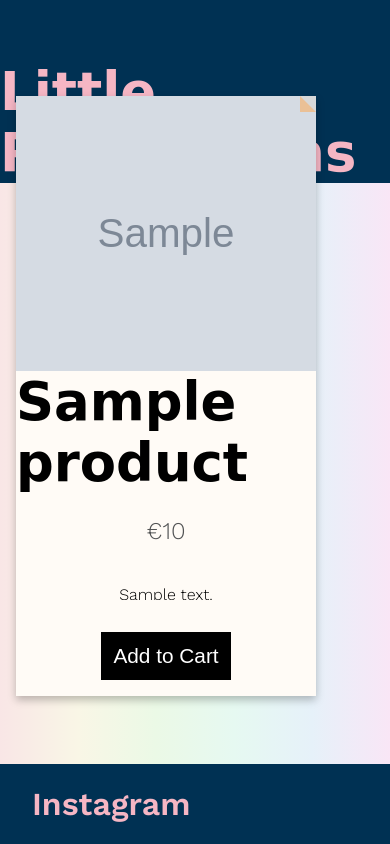
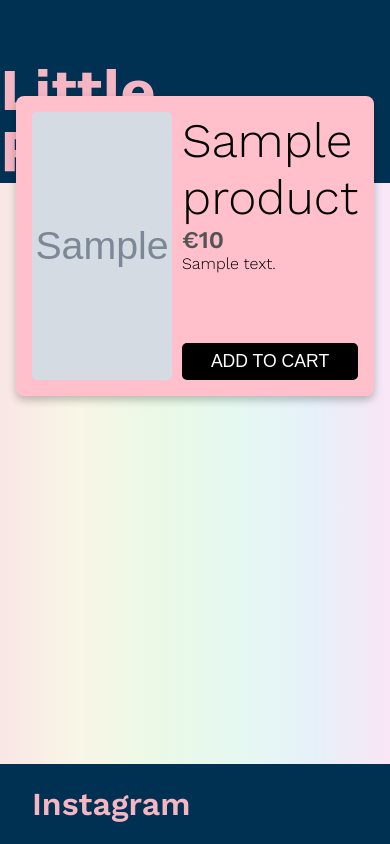
Before and after one commit to CommandReverse/django-ecommerce, a Django app: template templates/store/home.html in a window 390 px wide. Run offline with Django 3.2, Linux system fonts and the light colour scheme; the template is opened without the code that fills it: most values are stand-ins (such as "Sample title", 1, 10 or a date in 2020); grey boxes marked "Sample" are stand-in pictures; some web fonts are replaced.

Commit message:
updated card design, line clamping need to be fixed. Mobile version needs to be made too

```diff
--- a/static/css/style.css
+++ b/static/css/style.css
@@ -41,7 +41,6 @@ body {
   margin: 0;
   background-size: cover;
   font-family: "Work Sans", sans-serif;
-  font-weight: 400;
 }
 
 .container {
@@ -111,63 +110,69 @@ footer .links {
 }
 
 .card {
-  display: flex;
-  flex-direction: column;
-  flex-shrink: 1;
-  place-items: center;
-  max-width: 300px;
-  max-height: 600px;
+  display: grid;
+  grid-template-areas:
+    "img . title"
+    "img . price"
+    "img . description"
+    "img . button";
+  grid-template-columns: 1fr 10px 1fr;
+  grid-template-rows: 1fr 1fr 5fr 1fr;
+  align-content: space-between;
+  max-width: 600px;
+  max-height: 300px;
   position: relative;
   margin: 1rem;
-  padding: 0;
-  background-color: var(--card);
+  padding: 1rem;
+  border-radius: 0.5rem;
+  background-color: pink;
   box-shadow: 0 4px 8px 0 var(--shadow);
 }
 
-.card * {
-  padding: 0;
+.product-title {
+  grid-area: title;
+  color: black;
+  font-weight: 500;
+  font-size: 3rem;
+  text-decoration: none;
 }
 
-.card::before {
-  content: "";
-  position: absolute;
-  top: 0;
-  right: 0;
-  border-width: 0 16px 16px 0;
-  border-style: solid;
-  border-color: var(--card-before) var(--card-after);
-}
-
-.card .title a {
-  text-decoration: none;
-  color: black;
-}
-
-.price {
+.product-price {
+  grid-area: price;
+  margin: 0;
+  padding: 0;
   color: var(--price);
   font-size: 1.5em;
+  font-weight: 600;
 }
 
 .product-image {
+  grid-area: img;
+  border-radius: 5px;
   width: 100%;
-  height: 360px;
+  height: 100%;
 }
 
 .product-information {
+  grid-area: description;
+  display: -webkit-box;
+  -webkit-line-clamp: 6;
+  -webkit-box-orient: vertical;
   overflow: hidden;
   text-overflow: ellipsis;
+  margin-top: 0;
 }
 
 .card-button {
+  grid-area: button;
+  font-size: 1.1rem;
   border: none;
-  outline: 0;
-  padding: 12px;
+  border-radius: 5px;
+  padding: 0.5rem 0.5rem;
+  text-align: center;
   color: white;
   background-color: black;
-  text-align: center;
   cursor: pointer;
-  width: 100%;
-  font-size: 1.3em;
 }
 
 .card-button:hover {
--- a/templates/store/home.html
+++ b/templates/store/home.html
@@ -6,12 +6,10 @@
   {% for product in products %}
   <div class="card">
     <img class="product-image" alt="Responsive Image" src="{{ product.image.url }}">
-    <h1 class="title">
-      <a href="{{ product.get_absolute_url }}">{{ product.title }}</a>
-    </h1>
-    <p class="price">€{{ product.price }}</p>
+    <a class="product-title" href="{{ product.get_absolute_url }}">{{ product.title }}</a>
+    <p class="product-price">€{{ product.price }}</p>
     <p class="product-information">{{ product.description }}</p>
-    <p><button class="card-button">Add to Cart</button></p>
+    <button class="card-button">ADD TO CART</button>
   </div>
   {% endfor %}
 </div>
```
